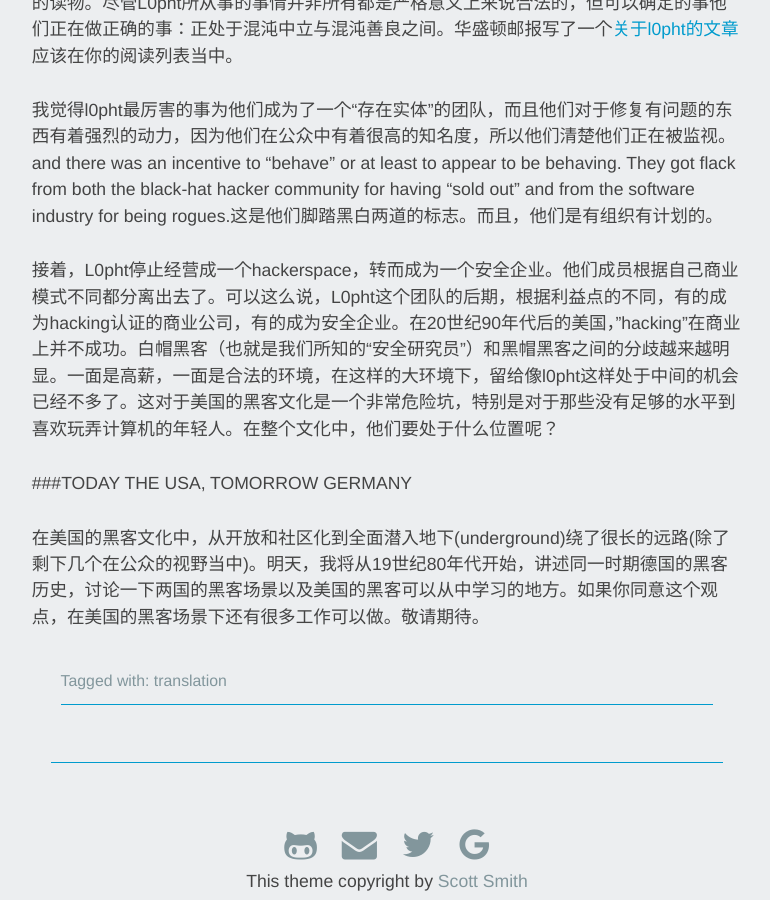
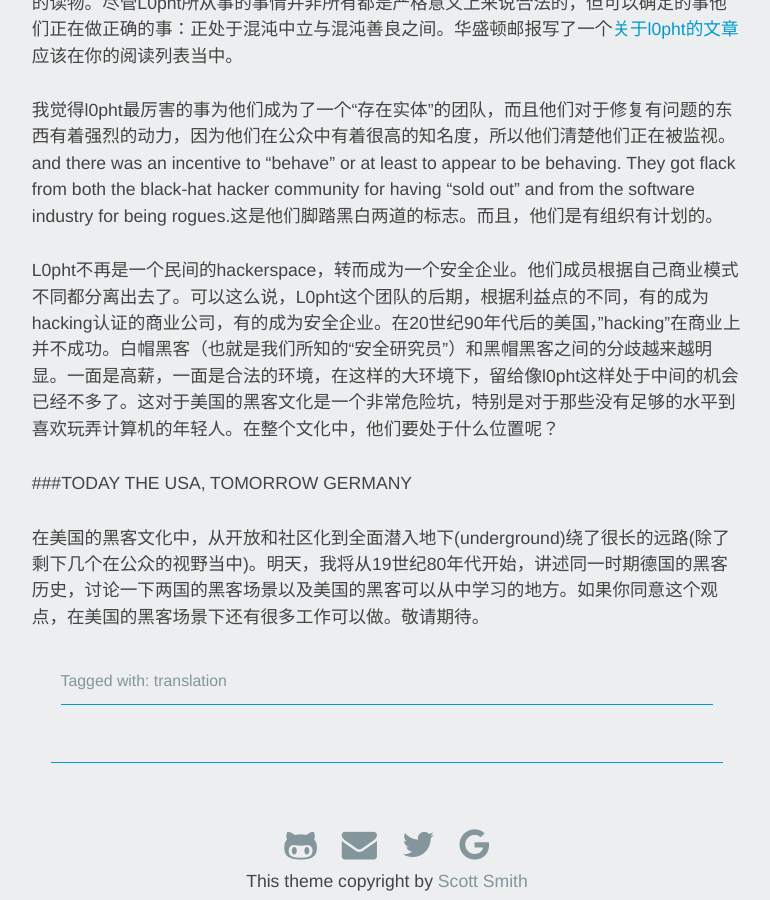
Before and after one commit to hardenedlinux/hardenedlinux.github.io, a Jekyll site: the page built from _posts/2016-02-09-Hackers-and-heroes-a-tale-of-two-countries.markdown, in a window 1280 px wide and 900 px high, scrolled down 5459 px. Shown: the whole window, without its empty margins (253-1023 px from the left). Built offline with Jekyll 4.4.1, drawn with Linux system fonts in a browser that asks for light colours; nearby versions of some CDN libraries; some of the changed text lies outside the part shown.

Commit message:
fix some translation error

```diff
--- a/_posts/2016-02-09-Hackers-and-heroes-a-tale-of-two-countries.markdown
+++ b/_posts/2016-02-09-Hackers-and-heroes-a-tale-of-two-countries.markdown
@@ -82,7 +82,7 @@
 
 我觉得l0pht最厉害的事为他们成为了一个“存在实体”的团队，而且他们对于修复有问题的东西有着强烈的动力，因为他们在公众中有着很高的知名度，所以他们清楚他们正在被监视。and there was an incentive to “behave” or at least to appear to be behaving. They got flack from both the black-hat hacker community for having “sold out” and from the software industry for being rogues.这是他们脚踏黑白两道的标志。而且，他们是有组织有计划的。
 
-接着，L0pht停止经营成一个hackerspace，转而成为一个安全企业。他们成员根据自己商业模式不同都分离出去了。可以这么说，L0pht这个团队的后期，根据利益点的不同，有的成为hacking认证的商业公司，有的成为安全企业。在20世纪90年代后的美国，"hacking”在商业上并不成功。白帽黑客（也就是我们所知的“安全研究员”）和黑帽黑客之间的分歧越来越明显。一面是高薪，一面是合法的环境，在这样的大环境下，留给像l0pht这样处于中间的机会已经不多了。这对于美国的黑客文化是一个非常危险坑，特别是对于那些没有足够的水平到喜欢玩弄计算机的年轻人。在整个文化中，他们要处于什么位置呢？
+L0pht不再是一个民间的hackerspace，转而成为一个安全企业。他们成员根据自己商业模式不同都分离出去了。可以这么说，L0pht这个团队的后期，根据利益点的不同，有的成为hacking认证的商业公司，有的成为安全企业。在20世纪90年代后的美国，"hacking”在商业上并不成功。白帽黑客（也就是我们所知的“安全研究员”）和黑帽黑客之间的分歧越来越明显。一面是高薪，一面是合法的环境，在这样的大环境下，留给像l0pht这样处于中间的机会已经不多了。这对于美国的黑客文化是一个非常危险坑，特别是对于那些没有足够的水平到喜欢玩弄计算机的年轻人。在整个文化中，他们要处于什么位置呢？
 
 ###TODAY THE USA, TOMORROW GERMANY
 
```
Also changed, not shown: other parts of _posts/2016-02-09-Hackers-and-heroes-a-tale-of-two-countries.markdown (+1 -1 lines).
